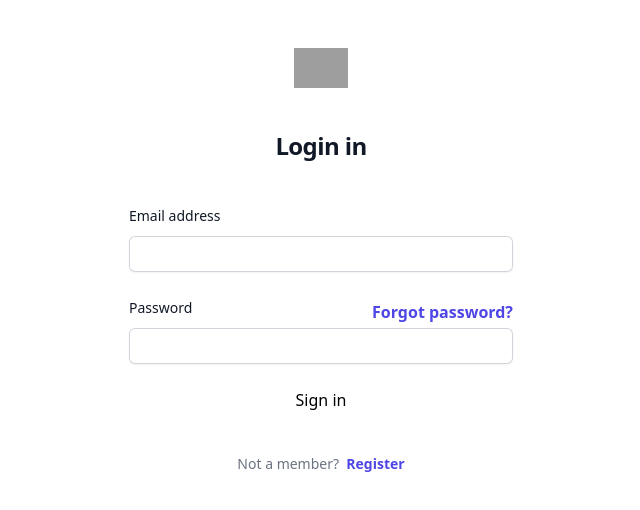
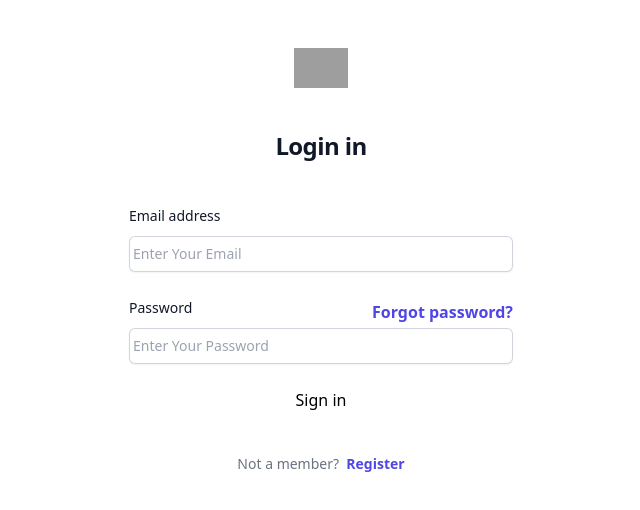
Before and after one commit to hardik-rl/react-ts-app, a React (Create React App) app: page /login in a window 1280 px wide. Shown: the top 510 px of the page, without its empty margins (319-959 px from the left). Built offline with nearby package versions, Linux system fonts and the light colour scheme; grey boxes are pictures that could not be loaded.

Commit message:
login api add

```diff
--- a/db.json
+++ b/db.json
@@ -1,4 +1,8 @@
 {
+  "register": {
+    "email": "admin@gmail.com",
+    "password": "1154"
+  },
   "users": [
     {
       "id": "200",
--- a/package.json
+++ b/package.json
@@ -10,11 +10,13 @@
     "@testing-library/react": "^13.4.0",
     "@testing-library/user-event": "^13.5.0",
     "@types/jest": "^27.5.2",
+    "@types/js-cookie": "^3.0.6",
     "@types/node": "^16.18.66",
     "@types/react-dom": "^18.2.17",
     "axios": "^1.6.2",
     "clsx": "^2.0.0",
     "formik": "^2.4.5",
+    "js-cookie": "^3.0.5",
     "json-server": "^0.17.4",
     "react": "^18.2.0",
     "react-dom": "^18.2.0",
--- a/src/App.tsx
+++ b/src/App.tsx
@@ -5,7 +5,7 @@ import Users from "./module/users/components/Users";
 import ProductsTable from "./module/products/components/ProductsTable";
 import { BrowserRouter, Route, Routes } from "react-router-dom";
 import Dashboard from "./module/dashboard/Dashboard";
-import Login from "./module/auth/Login";
+import Login from "./module/auth/login/Login";
 
 function App() {
   const queryClient = new QueryClient();
--- /dev/null
+++ b/src/helpers/constant.ts
@@ -0,0 +1,2 @@
+export const USERS = "users";
+export const TOKEN = "Token";
--- /dev/null
+++ b/src/helpers/utils.ts
@@ -0,0 +1,23 @@
+import Cookies from "js-cookie";
+
+import { TOKEN } from "./constant";
+
+const getItemFromCookie = (key: string) => Cookies.get(key);
+
+const setItemInCookie = (key: string, value: string) => Cookies.set(key, value);
+
+export const removeItemInCookie = (key: string) => Cookies.remove(key);
+
+export { getItemFromCookie, setItemInCookie };
+
+export const getToken = () => {
+  return Cookies.get(TOKEN);
+};
+
+export const setToken = (token: string) => {
+  return Cookies.set(TOKEN, token);
+};
+
+export const removeToken = () => {
+  return Cookies.remove(TOKEN);
+};
--- /dev/null
+++ b/src/module/auth/hooks/useLogin.tsx
@@ -0,0 +1,20 @@
+import { useMutation } from "@tanstack/react-query";
+import { toast } from "react-toastify";
+import { AxiosError } from "axios";
+import { useNavigate } from "react-router-dom";
+import { signin } from "../login/api";
+import { LoginFormProps } from "../type/types";
+
+export const useLogin = () => {
+  const navigate = useNavigate();
+  return useMutation((data: LoginFormProps) => signin(data), {
+    onSuccess: () => {
+      navigate("/users", { replace: true });
+    },
+    onError: (error: AxiosError<{ message: string }>) => {
+      toast(error.response?.data.message, {
+        type: "error",
+      });
+    },
+  });
+};
--- /dev/null
+++ b/src/module/auth/hooks/useLoginForm.tsx
@@ -0,0 +1,16 @@
+import { useFormik } from "formik";
+import { loginSchema } from "../login/validation";
+import { LoginFormProps } from "../type/types";
+
+export const useLoginForm = (action: CallableFunction) => {
+  return useFormik<LoginFormProps>({
+    initialValues: {
+      email: "",
+      password: "",
+    },
+    validationSchema: loginSchema,
+    validateOnChange: false,
+    enableReinitialize: true,
+    onSubmit: () => action()
+  });
+};
--- a/src/module/auth/Login.tsx
+++ b/src/module/auth/login/Login.tsx
@@ -1,10 +1,16 @@
-import React from "react";
 import { Link } from "react-router-dom";
-import FormControl from "../../shared/components/FormControl";
-import FormLabel from "../../shared/components/FormLabel";
-import Button from "../../shared/components/Button";
+import FormControl from "../../../shared/components/FormControl";
+import FormLabel from "../../../shared/components/FormLabel";
+import Button from "../../../shared/components/Button";
+import { useLogin } from "../hooks/useLogin";
+import { useLoginForm } from "../hooks/useLoginForm";
 
 const Login = () => {
+  const { mutate: loginFn } = useLogin();
+  const { handleSubmit, values, errors, handleChange } = useLoginForm(() =>
+    loginFn(values)
+  );
+
   return (
     <div className="flex min-h-full flex-1 flex-col justify-center px-6 py-12 lg:px-8">
       <div className="sm:mx-auto sm:w-full sm:max-w-sm">
@@ -19,11 +25,22 @@ const Login = () => {
       </div>
 
       <div className="mt-10 sm:mx-auto sm:w-full sm:max-w-sm">
-        <form className="space-y-6" action="#" method="POST">
+        <form onSubmit={handleSubmit} className="space-y-6">
           <div>
             <FormLabel label="Email address" />
-            <FormControl name="email" type="email" />
+            <FormControl
+              value={values.email}
+              onChange={handleChange}
+              name="email"
+              type="email"
+              placeholder="Enter Your Email"
+            />
           </div>
+          {errors.email ? (
+            <div className="text-red-600 font-semibold mb-2">
+              {errors.email}
+            </div>
+          ) : null}
 
           <div>
             <div className="flex items-center justify-between">
@@ -35,8 +52,20 @@ const Login = () => {
                 Forgot password?
               </Link>
             </div>
-            <FormControl name="password" type="password" />
+            <FormControl
+              onChange={handleChange}
+              value={values.password}
+              name="password"
+              type="password"
+              placeholder="Enter Your Password"
+            />
           </div>
+          {errors.password ? (
+            <div className="text-red-600 font-semibold mb-2">
+              {errors.password}
+            </div>
+          ) : null}
+
           <div>
             <Button
               className="w-full"
--- /dev/null
+++ b/src/module/auth/login/api.ts
@@ -0,0 +1,8 @@
+import { setToken } from "../../../helpers/utils";
+import api from "../../../shared/api";
+import { LoginFormProps } from "../type/types";
+
+export const signin = (data: LoginFormProps) =>
+  api.post("/register", data).then((res) => {
+    setToken(res.data.access_token);
+  });
--- /dev/null
+++ b/src/module/auth/login/validation.ts
@@ -0,0 +1,6 @@
+import * as Yup from "yup";
+
+export const loginSchema = Yup.object().shape({
+  email: Yup.string().required("Email is required."),
+  password: Yup.string().required("Password is required."),
+});
--- /dev/null
+++ b/src/module/auth/type/types.ts
@@ -0,0 +1,4 @@
+export interface LoginFormProps {
+    email: string;
+    password: string;
+  }
--- a/src/shared/components/FormControl.tsx
+++ b/src/shared/components/FormControl.tsx
@@ -12,7 +12,7 @@ const FormControl = ({
         type="text"
         name={name}
         value={value}
-        autoComplete="off"
+        autoComplete="on"
         onChange={onChange}
         className="w-full rounded-md shadow-sm ring-1 ring-inset ring-gray-300 flex-1 border-0 bg-transparent py-1.5 pl-1 text-gray-900 placeholder:text-gray-400 focus:ring-0 sm:text-sm sm:leading-6"
         placeholder={placeholder}
```
